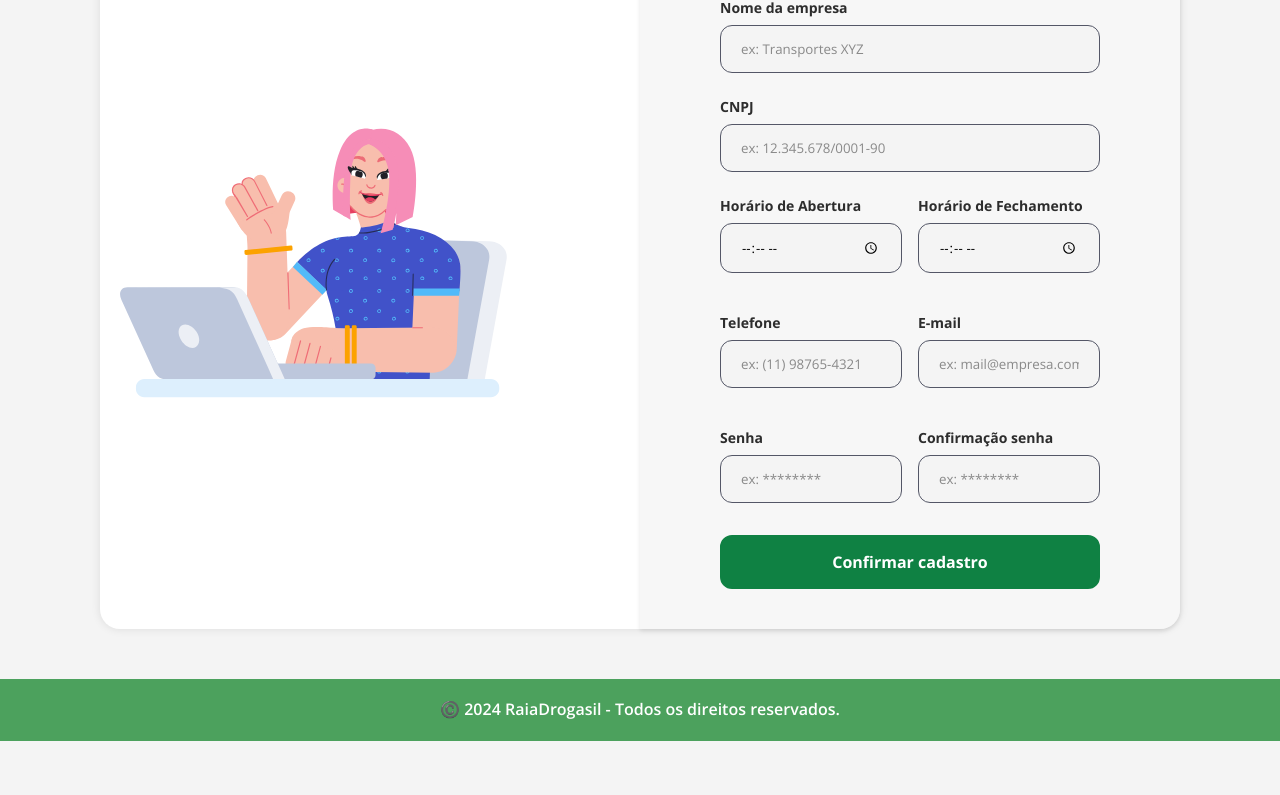
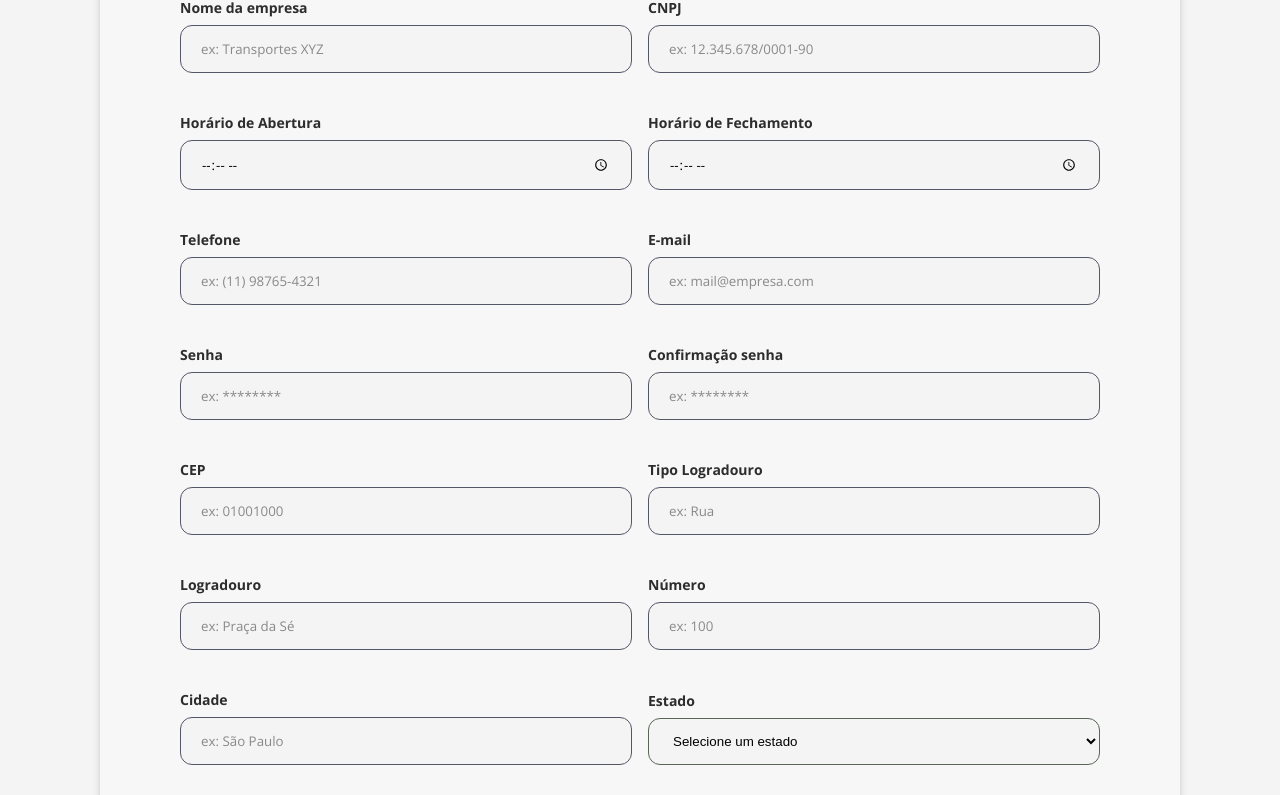
Before and after one commit to pmagalhaes2/rd-log-frontend, a React (Create React App) app: page /register in a window 1280 px wide. Shown: the part 259-1054 px from the top of the page. Before the commit the page ends 1000 px from the top, so only its background shows below. Built offline with nearby package versions, Linux system fonts and the light colour scheme.

Commit message:
feat: update register page add address

```diff
--- a/src/pages/Login/Login.jsx
+++ b/src/pages/Login/Login.jsx
@@ -120,6 +120,7 @@ export const Login = () => {
               value={password}
               onChange={(e) => setPassword(e.target.value)}
               label={"Senha"}
+              freeSize={false}
             />
             <label>Perfil</label>
             <select
--- a/src/pages/Register/Register.jsx
+++ b/src/pages/Register/Register.jsx
@@ -4,10 +4,10 @@ import { Message } from "../../Components/Message";
 import { useNavigate } from "react-router-dom";
 import { Button } from "../../Components/Button";
 import { Input } from "../../Components/Input";
-import welcomeImage from "../../assets/images/welcome.svg";
 import { Popup } from "../../Components/Popup";
 import sucessImage from "../../assets/images/search-image.svg";
 import { registerLogisticCompany } from "../../services/logisticCompaniesAPI";
+import states from "./brazilian_states";
 
 function Register() {
   const nameRef = useRef(null);
@@ -17,11 +17,17 @@ function Register() {
   const phoneNumberRef = useRef(null);
   const emailRef = useRef(null);
   const passwordRef = useRef(null);
+  const addressCepRef = useRef(null);
+  const addressTypeRef = useRef(null);
+  const addressValueRef = useRef(null);
+  const addressNumberRef = useRef(null);
+  const addressCityRef = useRef(null);
 
   const [isLoading, setIsLoading] = useState(false);
   const [error, setError] = useState(false);
   const [message, setMessage] = useState("");
   const [showPopup, setShowPopup] = useState(false);
+  const [brazilianState, setBrazilianState] = useState("");
   const navigate = useNavigate();
 
   const formatTime = (time) => {
@@ -39,7 +45,15 @@ function Register() {
       closing_hours: formatTime(closingHoursRef.current.value),
       phone_number: phoneNumberRef.current.value,
       email: emailRef.current.value,
-      password: passwordRef.current.value
+      password: passwordRef.current.value,
+      address: {
+        type: addressTypeRef.current.value,
+        value: addressValueRef.current.value,
+        number: addressNumberRef.current.value,
+        city: addressCityRef.current.value,
+        state: brazilianState,
+        zipCode: addressCepRef.current.value,
+      },
     };
 
     if (
@@ -67,6 +81,12 @@ function Register() {
           phoneNumberRef.current.value = "";
           emailRef.current.value = "";
           passwordRef.current.value = "";
+          addressTypeRef.current.value = "";
+          addressValueRef.current.value = "";
+          addressNumberRef.current.value = "";
+          addressCityRef.current.value = "";
+          setBrazilianState("");
+          addressCepRef.current.value = "";
 
           setShowPopup(!showPopup);
         } else {
@@ -87,9 +107,9 @@ function Register() {
   return (
     <div className={styles.container}>
       <div className={styles["register-container"]}>
-        <img src={welcomeImage} alt="Imagem de boas vindas" />
         <form onSubmit={handleSubmit}>
           <h1>Cadastro de Empresa</h1>
+          <div className={styles["form-row"]}>
             <Input
               name="name"
               placeholder={"ex: Transportes XYZ"}
@@ -102,6 +122,7 @@ function Register() {
               label={"CNPJ"}
               ref={cnpjRef}
             />
+          </div>
           <div className={styles["form-row"]}>
             <Input
               type={"time"}
@@ -146,6 +167,57 @@ function Register() {
               placeholder="ex: ********"
             />
           </div>
+          <div className={styles["form-row"]}>
+            <Input
+              name="zipCode"
+              label={"CEP"}
+              placeholder="ex: 01001000"
+              ref={addressCepRef}
+            />
+            <Input
+              name="type"
+              label={"Tipo Logradouro"}
+              placeholder="ex: Rua"
+              ref={addressTypeRef}
+            />
+          </div>
+          <div className={styles["form-row"]}>
+            <Input
+              name="value"
+              label={"Logradouro"}
+              placeholder="ex: Praça da Sé"
+              ref={addressValueRef}
+            />
+            <Input
+              name="number"
+              label={"Número"}
+              placeholder="ex: 100"
+              ref={addressNumberRef}
+            />
+          </div>
+          <div className={styles["form-row"]}>
+            <Input
+              name="city"
+              label={"Cidade"}
+              placeholder="ex: São Paulo"
+              ref={addressCityRef}
+            />
+            <div className={styles.state_container}>
+            <label>Estado</label>
+            <select
+              value={brazilianState}
+              onChange={(e) => setBrazilianState(e.target.value)}
+              className={styles.state_select}
+            >
+              <option value="">Selecione um estado</option>
+              {states.map((state) => (
+                <option key={state.sigla} value={state.sigla}>
+                  {state.nome}
+                </option>
+              ))}
+            </select>
+            </div>
+          </div>
           {message && <Message message={message} isError={error} />}
           <Button
             type="submit"
--- a/src/pages/Register/Register.module.scss
+++ b/src/pages/Register/Register.module.scss
@@ -29,10 +29,10 @@
       flex-direction: column;
       align-items: flex-start;
       gap: 1rem;
-      width: 50%;
+      width: 100%;
       background-color: var(--light-grey);
       padding: 2.5rem 5rem;
-      border-radius: 0 20px 20px 0;
+      border-radius: 20px;
       box-shadow: 0 2px 4px rgba(0, 0, 0, 0.1);
 
       h1 {
@@ -45,11 +45,23 @@
         gap: 1rem;
         margin-bottom: 1rem;
         width: 100%;
+
+        .state_container {
+          display: flex;
+          flex-direction: column;
+          width: 100%;
+
+          .state_select {
+            align-items: center;
+            background-color: #f4f4f4;
+            border: 1px solid #566754;
+            border-radius: 0.75rem;
+            outline: none;
+            padding: 0.875rem 1.25rem;
+            width: 100%;
+          }
+        }
       }
-    }
-
-    > img {
-      width: 40%;
     }
   }
 }
--- /dev/null
+++ b/src/pages/Register/brazilian_states.js
@@ -0,0 +1,31 @@
+const states = [
+  { nome: "Acre", sigla: "AC" },
+  { nome: "Alagoas", sigla: "AL" },
+  { nome: "Amapá", sigla: "AP" },
+  { nome: "Amazonas", sigla: "AM" },
+  { nome: "Bahia", sigla: "BA" },
+  { nome: "Ceará", sigla: "CE" },
+  { nome: "Distrito Federal", sigla: "DF" },
+  { nome: "Espírito Santo", sigla: "ES" },
+  { nome: "Goiás", sigla: "GO" },
+  { nome: "Maranhão", sigla: "MA" },
+  { nome: "Mato Grosso", sigla: "MT" },
+  { nome: "Mato Grosso do Sul", sigla: "MS" },
+  { nome: "Minas Gerais", sigla: "MG" },
+  { nome: "Pará", sigla: "PA" },
+  { nome: "Paraíba", sigla: "PB" },
+  { nome: "Paraná", sigla: "PR" },
+  { nome: "Pernambuco", sigla: "PE" },
+  { nome: "Piauí", sigla: "PI" },
+  { nome: "Rio de Janeiro", sigla: "RJ" },
+  { nome: "Rio Grande do Norte", sigla: "RN" },
+  { nome: "Rio Grande do Sul", sigla: "RS" },
+  { nome: "Rondônia", sigla: "RO" },
+  { nome: "Roraima", sigla: "RR" },
+  { nome: "Santa Catarina", sigla: "SC" },
+  { nome: "São Paulo", sigla: "SP" },
+  { nome: "Sergipe", sigla: "SE" },
+  { nome: "Tocantins", sigla: "TO" },
+];
+
+export default states;
```
Also changed, not shown: src/assets/images/welcome.svg (deleted). Lines whose indentation alone changed are shown as unchanged.
